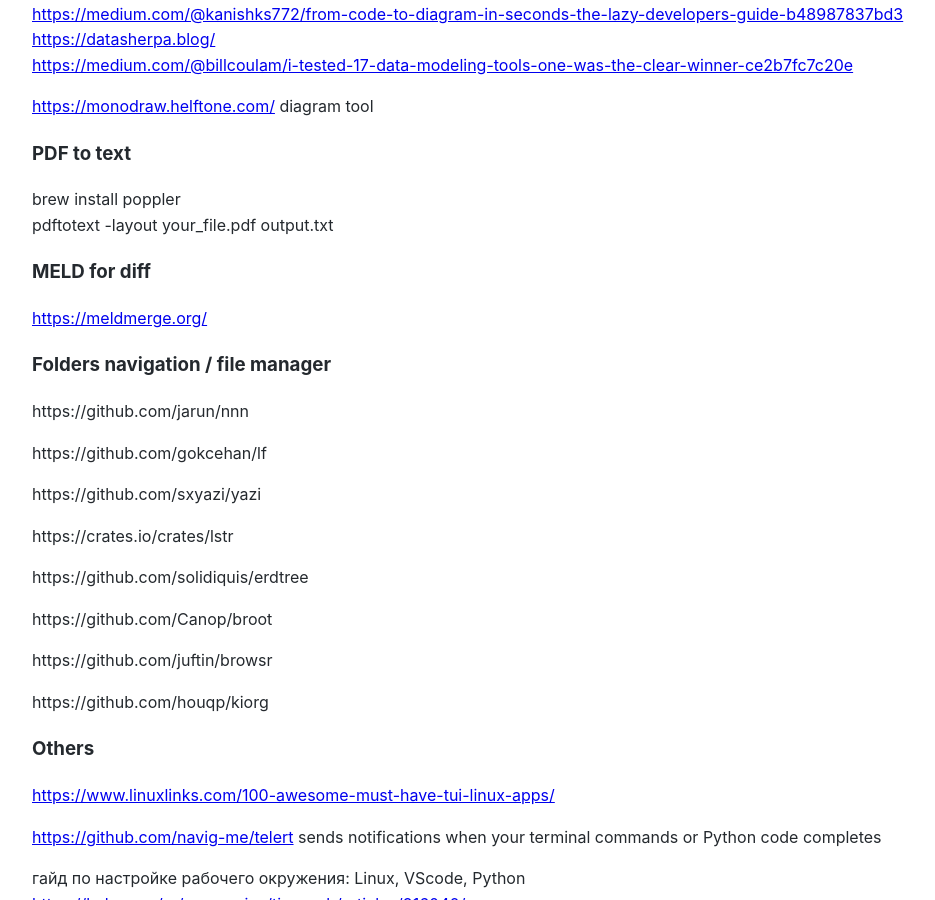
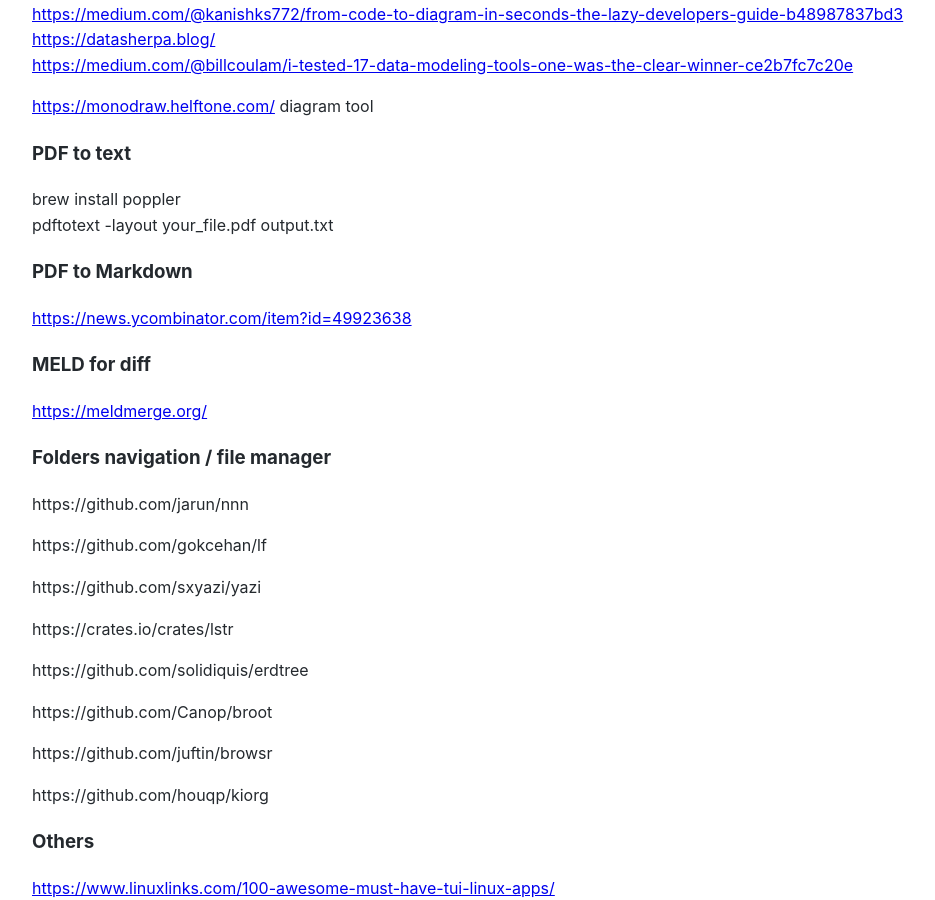
Before and after one commit to Michael-Lubinsky/michael-lubinsky.github.com, a Jekyll site: the page built from linux/programs.md, in a window 1280 px wide and 900 px high, scrolled down 1931 px. Shown: the whole window, without its empty margins (158-1093 px from the left). Built offline with Jekyll 4.4.1, drawn with Linux system fonts in a browser that asks for light colours; our own code applies the rules of GitHub Pages for plain Markdown files.

Commit message:
Update programs.md

```diff
--- a/linux/programs.md
+++ b/linux/programs.md
@@ -94,6 +94,10 @@
 brew install poppler
 pdftotext -layout your_file.pdf output.txt
 
+### PDF to Markdown
+
+<https://news.ycombinator.com/item?id=49923638>
+
 ### MELD for diff
 <https://meldmerge.org/>
 
```
